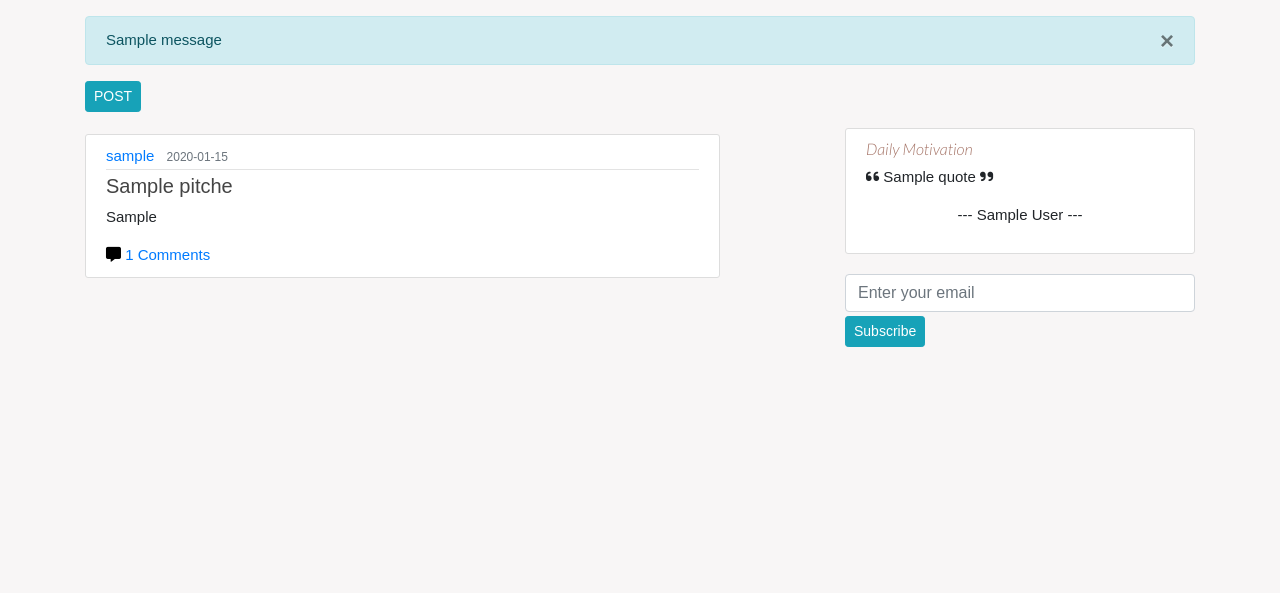
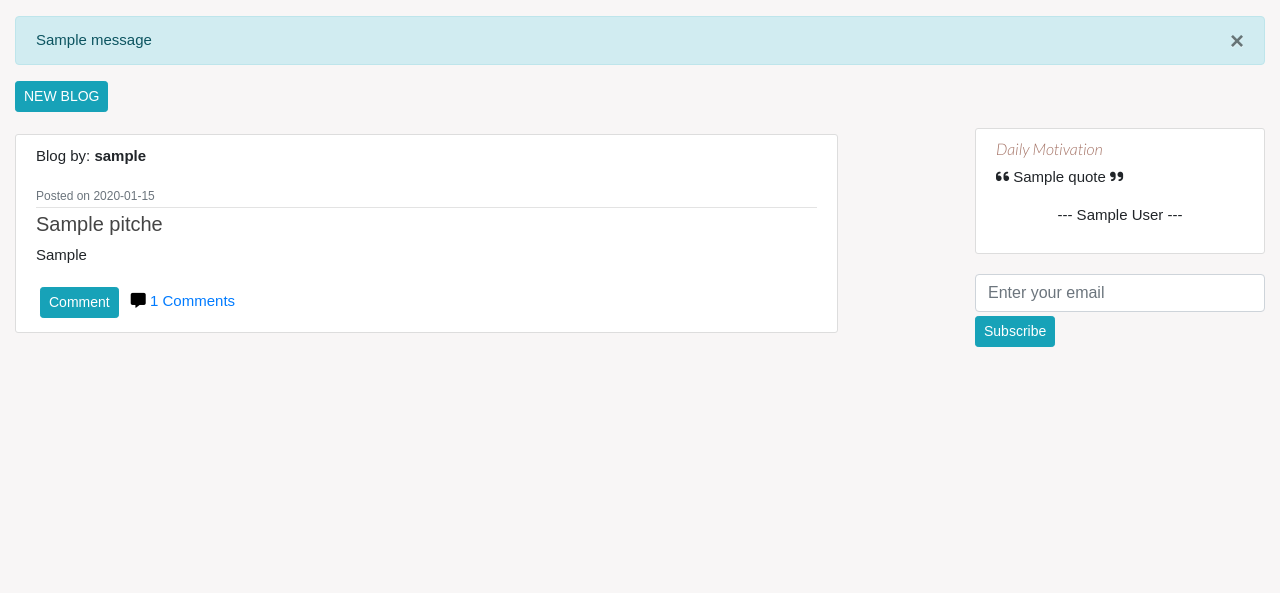
Before and after one commit to mary-wan/BlogSite, a Flask app: template app/templates/index.html in a window 1280 px wide. Shown: the part 56-649 px from the top of the page. Run offline with Flask 2, Linux system fonts and the light colour scheme; tables that the repository leaves empty hold one stand-in row (values such as "Sample post"); the template is opened without the code that fills it: values that come from a table or form of the project are taken from there, most other values are stand-ins (such as "Sample title", 1, 10 or a date in 2020); one stand-in notice (Sample message) is shown; some libraries are stand-ins or nearby versions; some web fonts are replaced.

Commit message:
add display comments

```diff
--- a/app/main/forms.py
+++ b/app/main/forms.py
@@ -14,3 +14,8 @@ class UpdateProfile(FlaskForm):
 class CommentForm(FlaskForm):
     comment = TextAreaField('Add a comment',validators=[Required()])
     submit = SubmitField('Comment')
+
+class UpdateBlog(FlaskForm):
+    title = StringField('Title', validators=[Required()])
+    post = TextAreaField('Your Blog', validators=[Required()],render_kw={'class': 'form-control', 'rows': 5})
+    submit = SubmitField('Submit Blog')
--- a/app/templates/index.html
+++ b/app/templates/index.html
@@ -8,16 +8,16 @@
 <!-- Content block -->
 {% block content %}
 
-<div class="container pt-3">
+<div class="container-fluid pt-3">
     {% for message in get_flashed_messages() %}
     <div class="alert alert-info">
         <button type="button" class="close" data-dismiss="alert">&times;</button>
         {{ message }}
     </div>
     {% endfor %}
-    <a class="btn btn-info btn-sm" href="{{url_for('main.new_pitch')}}">POST</a>
+    <a class="btn btn-info btn-sm" href="{{url_for('main.new_pitch')}}">NEW BLOG</a>
     <div class="blogs row">
-        <div class="col-md-7" id="pitches"><br>
+        <div class="col-md-8" id="pitches"><br>
             {% for pitch in pitches %}
             <article class="media content-section">
                 {% if user == current_user %}
@@ -31,23 +31,31 @@
                 {% endif %}
                 <div class="media-body">
                     <div class="article-metadata">
-                        <a class="mr-2" href="#">{{ pitch.user.username }}</a>
-                        <small class="text-muted">{{ pitch.time.strftime('%Y-%m-%d') }}</small>
+                        <p>Blog by: <strong>{{ pitch.user.username }}</strong> </p>
+                        <small class="text-muted">Posted on {{ pitch.time.strftime('%Y-%m-%d') }}</small>
                         {% if pitch.user == current_user %}
-                        <div>
-                            <a class="btn btn-secondary btn-sm mt-1 mb-1" href="#">Update</a>
+                        <span class="pl-2">
+                            <a class="btn btn-info btn-sm mt-1 mb-1"
+                                href="{{ url_for('main.update_post', pitch_id = pitch.id) }}">Update</a>
                             <button type="button" class="btn btn-danger btn-sm m-1" data-toggle="modal"
                                 data-target=".deleteModal-modal-sm">Delete</button>
-                        </div>
+                        </span>
                         {% endif %}
                     </div>
                     <h5 class="article-title">{{ pitch.title }}</h5>
                     <p class="article-content">{{ pitch.post }}</p>
 
-                    <a href="{{url_for('main.comment',pitch_id = pitch.id)}}"><span style="font-size: 1em;  color:black"><i class="fas fa-comment-alt"></i></i></span> {{pitch.comment.count()}} Comments</a>
+                    <span>
+                        <a class="btn btn-info btn-sm mt-1 mb-1 comment-button ml-1"
+                        href="{{url_for('main.comment',pitch_id = pitch.id)}}">Comment</a>
+                        <a class="ml-2" href="{{url_for('main.comment',pitch_id = pitch.id)}}"><span
+                                style="font-size: 1em;  color:black"><i class="fas fa-comment-alt"></i></i></span>
+                            {{pitch.comment.count()}} Comments</a>
+
+                    </span>
                 </div>
             </article>
-            <!-- Modal -->
+
             <div class="modal fade deleteModal-modal-sm" id="" tabindex="-1" role="dialog"
                 aria-labelledby="deleteModalLabel" aria-hidden="true">
                 <div class="modal-dialog modal-sm" role="document">
@@ -72,7 +80,7 @@
         </div>
         <div class="col-md-1">
         </div>
-        <div class="col-md-4 mt-3">
+        <div class="col-md-3 mt-3">
             <div class="content-section">
                 <h6 class="title italic">Daily Motivation</h6>
                 <p><i class="fa fa-quote-left"></i> {{quotes.quote}} <i class="fa fa-quote-right"></i></p>
--- a/app/templates/macros.html
+++ b/app/templates/macros.html
@@ -12,14 +12,14 @@
     {% endif %}
     <div class="media-body">
       <div class="article-metadata">
-        <a class="mr-2" href="#">{{ pitch.user.username }}</a>
-        <small class="text-muted">{{ pitch.time.strftime('%Y-%m-%d') }}</small>
+        <p>Blog by: <strong>{{ pitch.user.username }}</strong> </p>
+        <small class="text-muted">Posted on {{ pitch.time.strftime('%Y-%m-%d') }}</small>
         {% if user == current_user %}
-        <div>
-          <a class="btn btn-secondary btn-sm mt-1 mb-1" href="#">Update</a>
+        <span class="pl-2">
+          <a class="btn btn-info btn-sm mt-1 mb-1" href="{{ url_for('main.update_post', pitch_id = pitch.id) }}">Update</a>
           <button type="button" class="btn btn-danger btn-sm m-1" data-toggle="modal"
             data-target=".deleteModal-modal-sm">Delete</button>
-        </div>
+        </span>
         {% endif %}
       </div>
       <h5 class="article-title">{{ pitch.title }}</h5>
--- a/app/templates/new_blog.html
+++ b/app/templates/new_blog.html
@@ -10,7 +10,7 @@
         <div class="row">
             <div class="col-md-2"></div>
             <div class="col-md-7 title mt-3 form-section">
-                <h3 class="title italic"><span style="font-size: 1em;  color:black"><i class="fab fa-blogger-b"></i></span>  Create Blog</h3>
+                <h3 class="title italic"><span style="font-size: 1em;  color:black"><i class="fab fa-blogger-b"></i></span>  <span>{{titl}}</span></h3>
                 <hr>
                 {{wtf.quick_form(form, button_map={'submit':'info'})}}
             </div>
--- a/app/templates/profile/profile.html
+++ b/app/templates/profile/profile.html
@@ -6,9 +6,9 @@
 {% endblock %}
 
 {% block content %}
-<div class="container p-3">
+<div class="container-fluid pt-3">
     <div class="row">
-        <div class="col-md-4">
+        <div class="col-md-5">
             <h5 class="title">My Profile</h5>
             <div class="content-section">
                 <div class="media">
```
Also changed, not shown: app/main/views.py (+20 -8 lines), app/templates/comment.html (+13 -14 lines), app/static/css/style.css (line endings or trailing spaces). Lines whose indentation alone changed are shown as unchanged.
